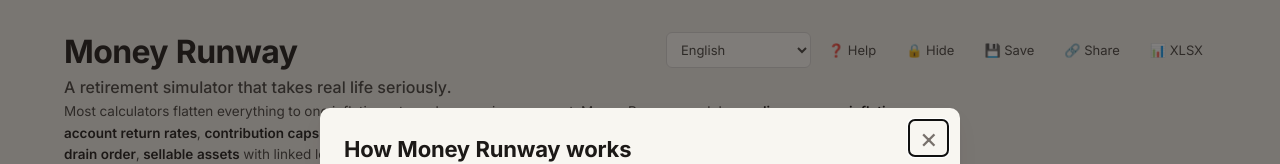
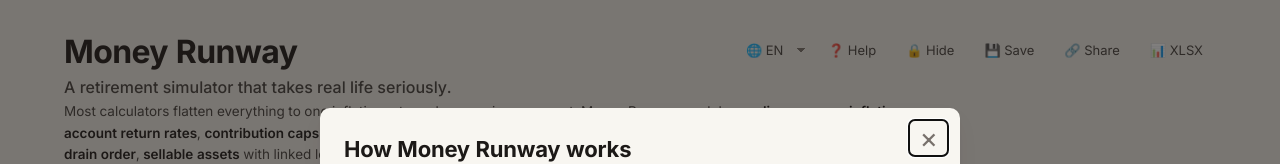
Before and after one commit to jianhanlim/retire-plan, a React (Vite) app: page / in a window 1280 px wide. Shown: the top 164 px of the page. Built offline with nearby package versions, Linux system fonts and the light colour scheme.

Commit message:
Minimalist language picker: globe icon + 2-char code (🌐 EN/MS/中)

```diff
--- a/src/App.css
+++ b/src/App.css
@@ -68,14 +68,23 @@
 }
 
 .lang-picker {
-  padding: 6px 10px;
-  border: 1px solid var(--border); border-radius: var(--radius-sm);
-  background: var(--surface); color: var(--text-soft);
+  appearance: none;
+  -webkit-appearance: none;
+  padding: 8px 24px 8px 10px;
+  border: 1px solid transparent; border-radius: var(--radius-sm);
+  background: transparent;
+  background-image: linear-gradient(45deg, transparent 50%, var(--text-mute) 50%),
+                    linear-gradient(135deg, var(--text-mute) 50%, transparent 50%);
+  background-position: right 9px center, right 5px center;
+  background-size: 4px 4px, 4px 4px;
+  background-repeat: no-repeat;
+  color: var(--text-soft);
   font-size: 13px; cursor: pointer;
-  transition: border-color 0.15s;
+  transition: background-color 0.15s, border-color 0.15s, color 0.15s;
   min-height: 36px;
 }
-.lang-picker:hover, .lang-picker:focus { border-color: var(--primary); outline: none; }
+.lang-picker:hover { background-color: var(--surface); border-color: var(--border); color: var(--text); }
+.lang-picker:focus { outline: none; border-color: var(--primary); }
 
 /* Pickers */
 .preset-picker {
--- a/src/App.tsx
+++ b/src/App.tsx
@@ -40,7 +40,7 @@
   scenarioExists,
 } from "./lib/storage";
 import { Welcome, shouldAutoShowWelcome } from "./Welcome";
-import { useT, LANG_NAMES, type Lang } from "./lib/i18n";
+import { useT, type Lang } from "./lib/i18n";
 import "./App.css";
 
 const makeFmt = (privacy: boolean) => (n: number) =>
@@ -420,9 +420,9 @@
             aria-label="Language"
             title="Language / Bahasa / 语言"
           >
-            {(Object.entries(LANG_NAMES) as [Lang, string][]).map(([k, label]) => (
-              <option key={k} value={k}>{label}</option>
-            ))}
+            <option value="en">🌐 EN</option>
+            <option value="ms">🌐 MS</option>
+            <option value="zh">🌐 中</option>
           </select>
           <button onClick={() => setWelcomeOpen(true)} title={t("How does this work?")} aria-label={t("Help")}>
             ❓ {t("Help")}
```
